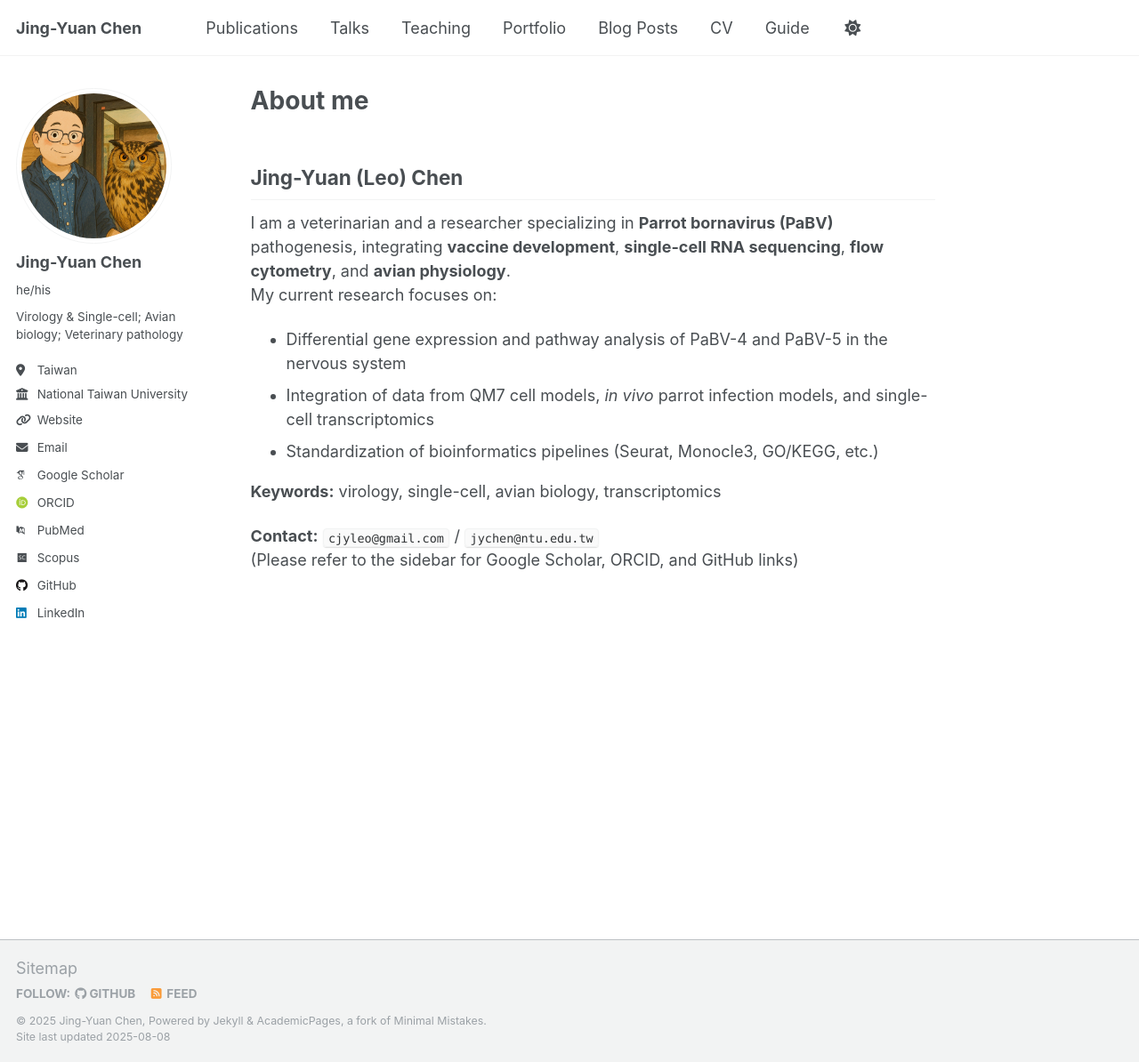
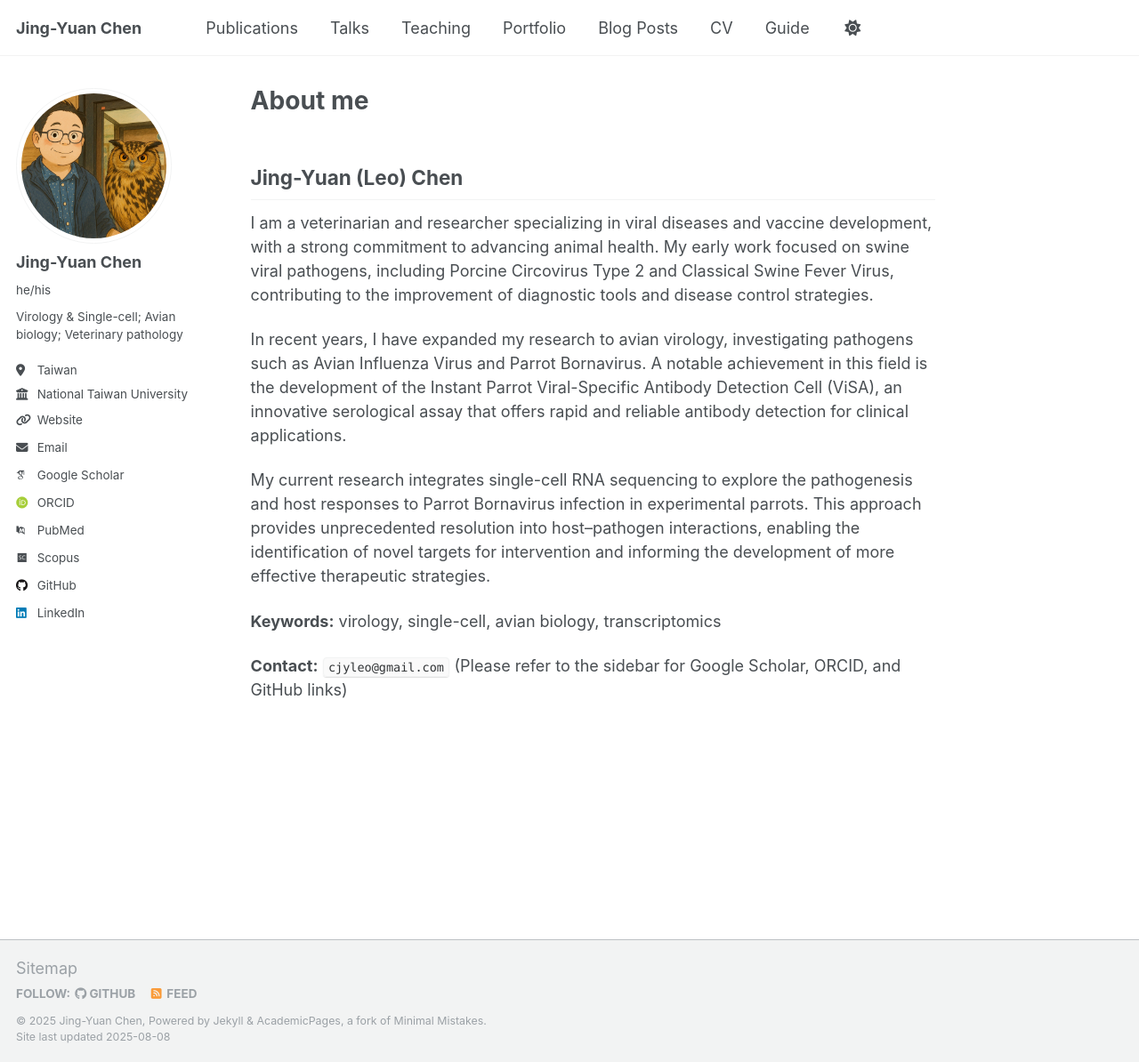
Before and after one commit to jychen74/jychen74.github.io, a Jekyll site: the page built from _pages/about.md, in a window 1280 px wide and 1194 px high. Shown: the whole window at 89% size. Built offline with Jekyll 4.4.1, drawn with Linux system fonts in a browser that asks for light colours; some web fonts are replaced; a script that is not in the unit is left out.

Commit message:
about me

```diff
--- a/_pages/about.md
+++ b/_pages/about.md
@@ -9,14 +9,13 @@ redirect_from:
 
 ## Jing-Yuan (Leo) Chen
 
-I am a veterinarian and a researcher specializing in **Parrot bornavirus (PaBV)** pathogenesis, integrating **vaccine development**, **single-cell RNA sequencing**, **flow cytometry**, and **avian physiology**.
-My current research focuses on:
+I am a veterinarian and researcher specializing in viral diseases and vaccine development, with a strong commitment to advancing animal health. My early work focused on swine viral pathogens, including Porcine Circovirus Type 2 and Classical Swine Fever Virus, contributing to the improvement of diagnostic tools and disease control strategies.
 
-- Differential gene expression and pathway analysis of PaBV-4 and PaBV-5 in the nervous system
-- Integration of data from QM7 cell models, _in vivo_ parrot infection models, and single-cell transcriptomics
-- Standardization of bioinformatics pipelines (Seurat, Monocle3, GO/KEGG, etc.)
+In recent years, I have expanded my research to avian virology, investigating pathogens such as Avian Influenza Virus and Parrot Bornavirus. A notable achievement in this field is the development of the Instant Parrot Viral-Specific Antibody Detection Cell (ViSA), an innovative serological assay that offers rapid and reliable antibody detection for clinical applications.
+
+My current research integrates single-cell RNA sequencing to explore the pathogenesis and host responses to Parrot Bornavirus infection in experimental parrots. This approach provides unprecedented resolution into host–pathogen interactions, enabling the identification of novel targets for intervention and informing the development of more effective therapeutic strategies.
 
 **Keywords:** virology, single-cell, avian biology, transcriptomics
 
-**Contact:** `cjyleo@gmail.com` / `jychen@ntu.edu.tw`
+**Contact:** `cjyleo@gmail.com`
 (Please refer to the sidebar for Google Scholar, ORCID, and GitHub links)
```
